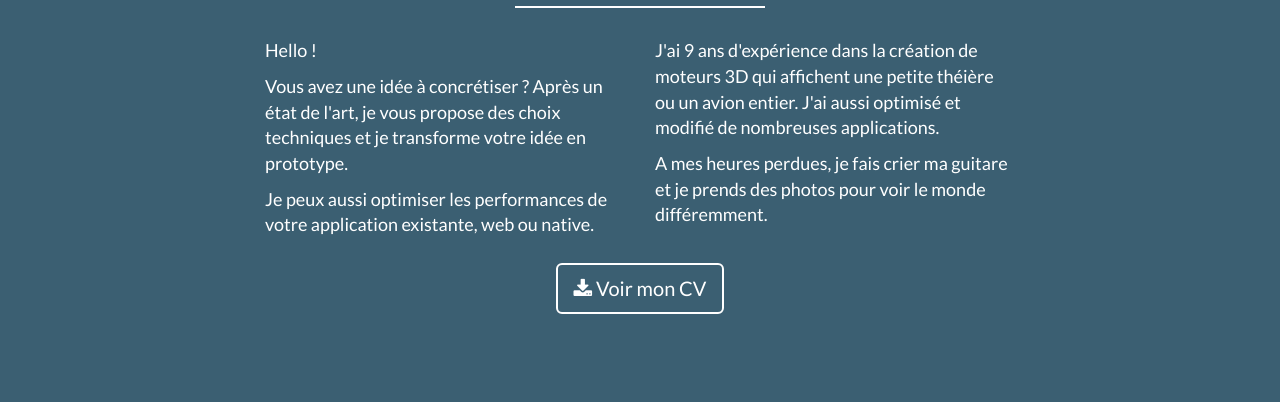
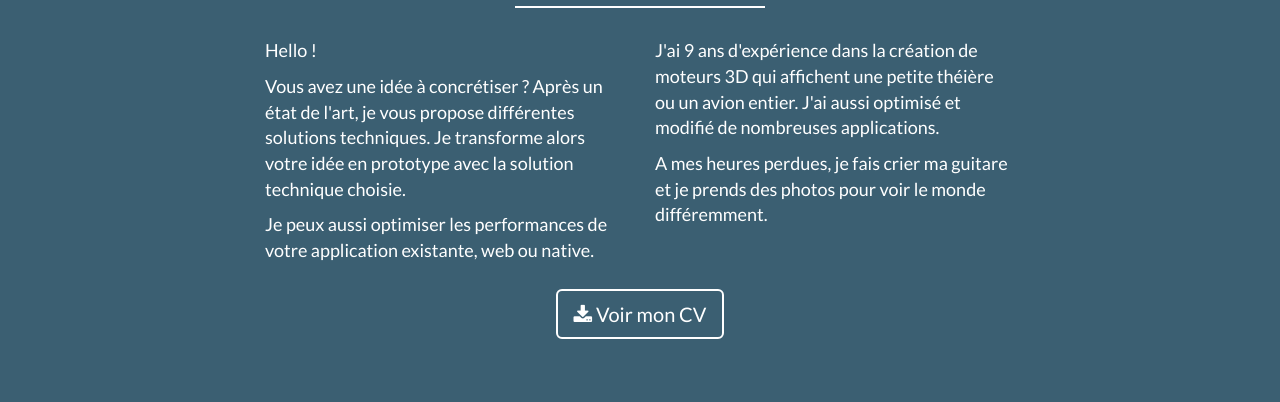
Before and after one commit to vvivanloc/vvivanloc.github.io, a website: page index.html in a window 1280 px wide. Shown: the part 760-1162 px from the top of the page. Drawn offline with nearby package versions, Linux system fonts and the light colour scheme.

Commit message:
update content

```diff
--- a/index.html
+++ b/index.html
@@ -89,7 +89,7 @@
             <div class="row">
                 <div class="col-lg-4 col-lg-offset-2">
                     <p><span data-toggle="tooltip" title="France" id="greeting">Bonjour !</span></p>
-                    <p>Vous avez une idée à concrétiser ? Après un état de l'art, je vous propose des choix techniques et je transforme votre idée en prototype.</p><p>Je peux aussi optimiser les performances de votre application existante, web ou native.</p>
+                    <p>Vous avez une idée à concrétiser ? Après un état de l'art, je vous propose différentes solutions techniques. Je transforme alors votre idée en prototype avec la solution technique choisie.</p><p>Je peux aussi optimiser les performances de votre application existante, web ou native.</p>
                 </div>
                 <div class="col-lg-4">
                     <p>J'ai 9 ans d'expérience dans la création de moteurs 3D qui affichent une petite théière ou un avion entier. J'ai aussi optimisé et modifié de nombreuses applications.</p><p>A mes heures perdues, je fais crier ma guitare et je prends des photos pour voir le monde différemment.</p>
```
